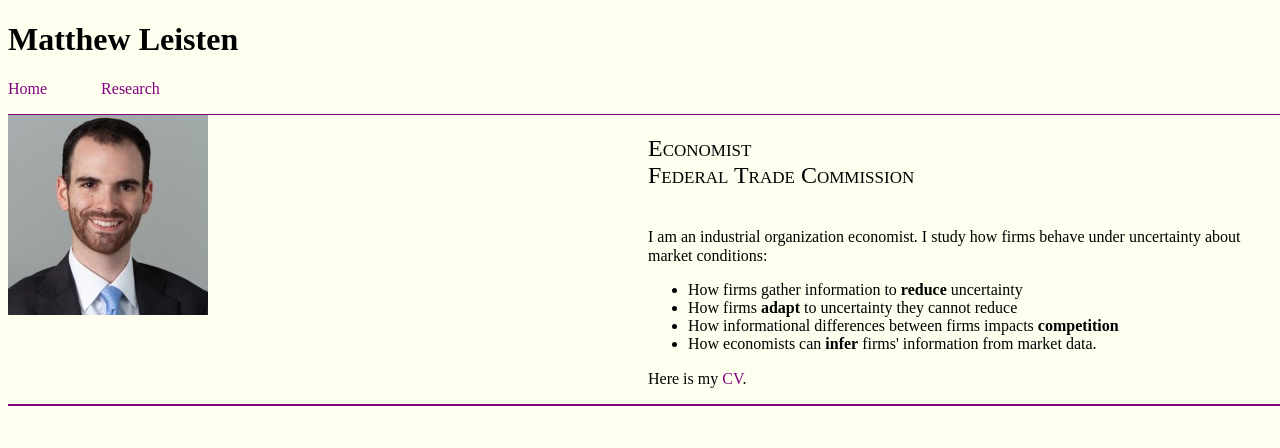
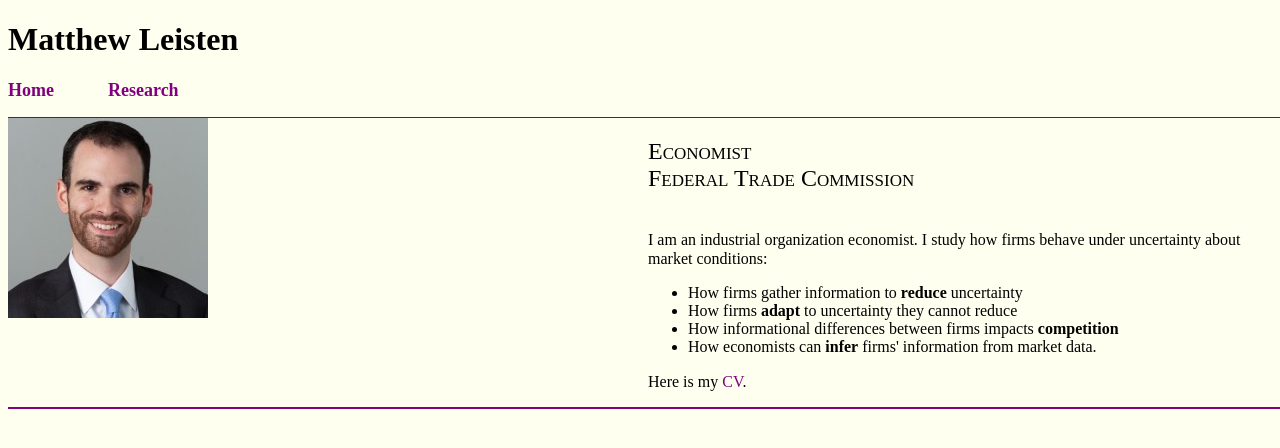
Before and after one commit to mleisten/mleisten.github.io, a Jekyll site: the page index.html, which Jekyll copies as it is, in a window 1280 px wide. Shown: the top 448 px of the page. Built offline with Jekyll 4.4.1, drawn with Linux system fonts in a browser that asks for light colours.

Commit message:
Update main.css

```diff
--- a/css/main.css
+++ b/css/main.css
@@ -19,7 +19,10 @@
     display: inline;
     margin-right: 50px;
 }
-
+nav ul li a {
+    font-weight: 700;
+    font-size: large;
+}
 footer ul {
     float: right;
 }
```
